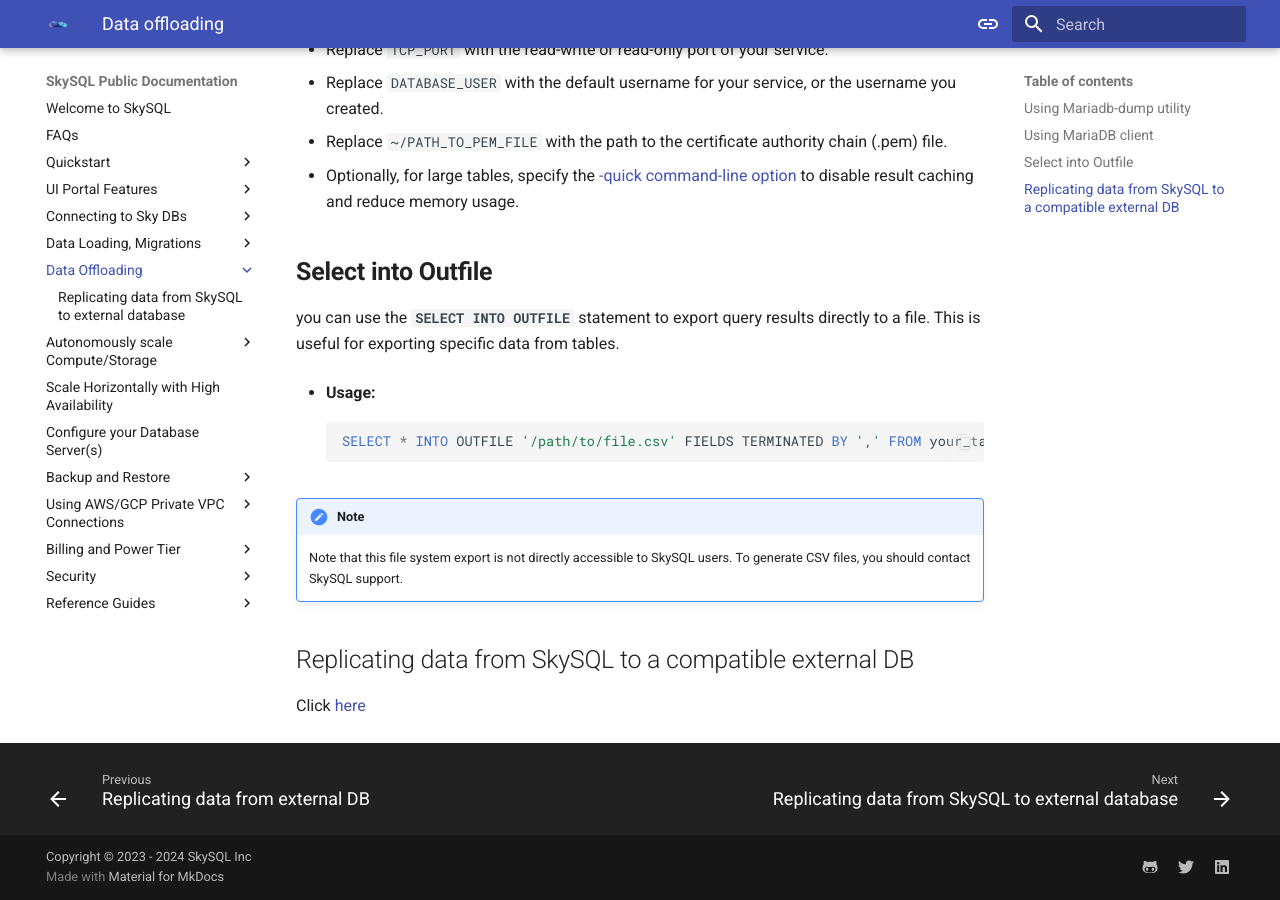
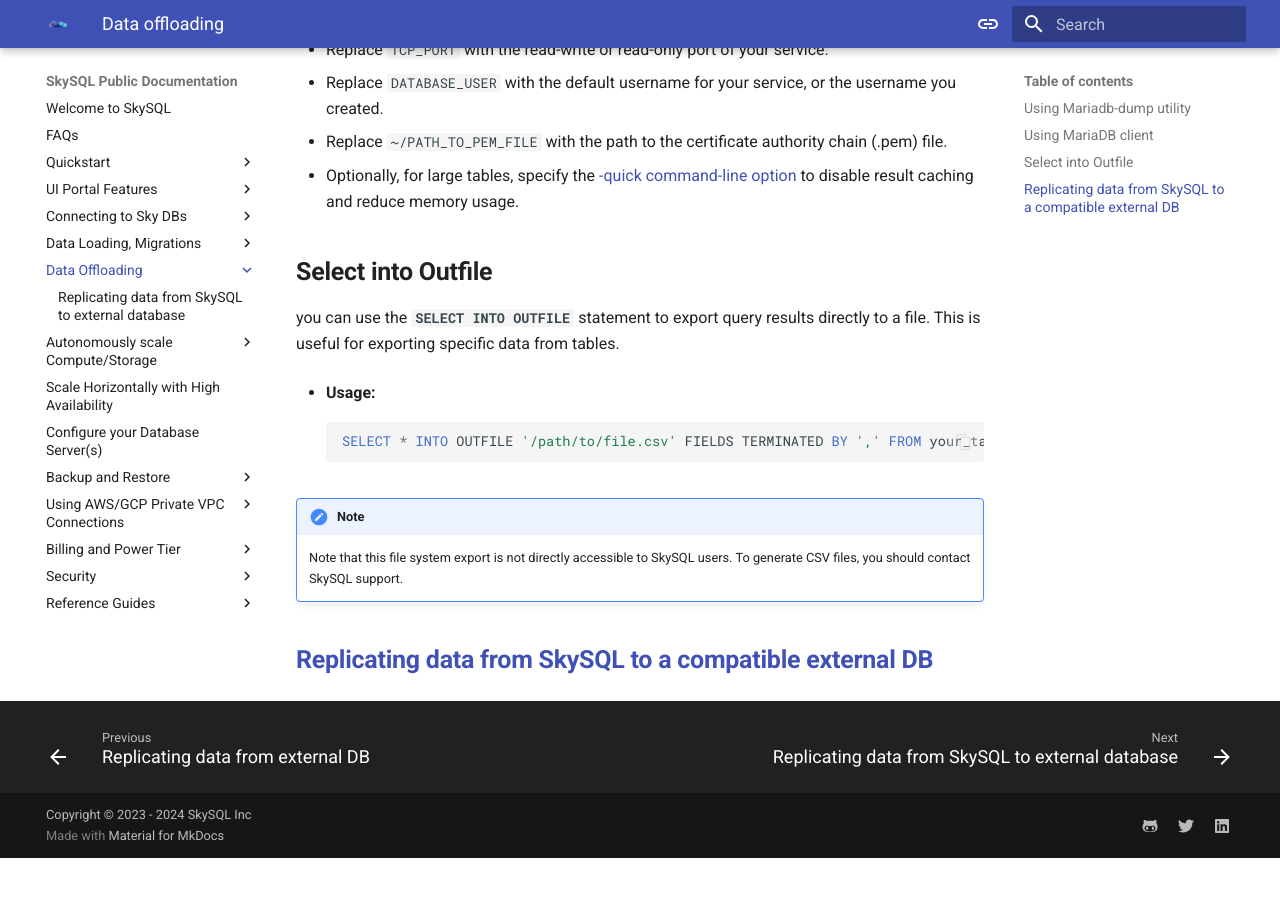
Before and after one commit to skysqlinc/skysql-docs, an MkDocs documentation site: the page built from docs/Data offloading 4e994ab1980845ed8015df2a15a4b05c/README.md, in a window 1280 px wide and 900 px high, scrolled down 953 px. Built offline with MkDocs 1.6.1 and Material for MkDocs 9.7.7, drawn with Linux system fonts in a browser that asks for light colours; after the commit the page ends 1811 px from its top, so only the background shows below that.

Commit message:
Update README.md

```diff
--- a/docs/Data offloading 4e994ab1980845ed8015df2a15a4b05c/README.md
+++ b/docs/Data offloading 4e994ab1980845ed8015df2a15a4b05c/README.md
@@ -53,6 +53,4 @@
     Note that this file system export is not directly accessible to SkySQL users. To generate CSV files, you should contact SkySQL support.
 
 
-## Replicating data from SkySQL to a compatible external DB
-
-Click [here](Replicating data from SkySQL to external database 65a9d8aa0dc040c09548c042ba6582ae.md)
+## [**Replicating data from SkySQL to a compatible external DB**](Replicating data from SkySQL to external database 65a9d8aa0dc040c09548c042ba6582ae.md)
```
